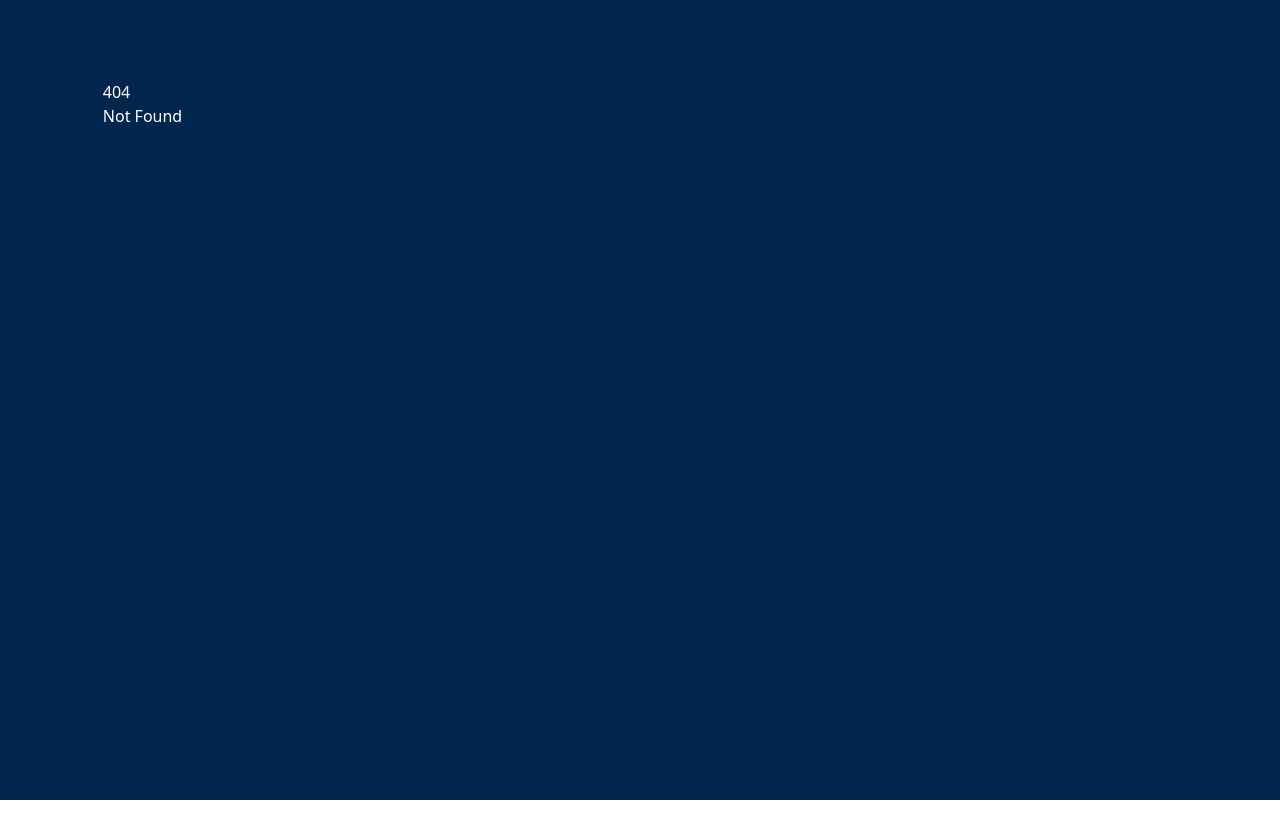
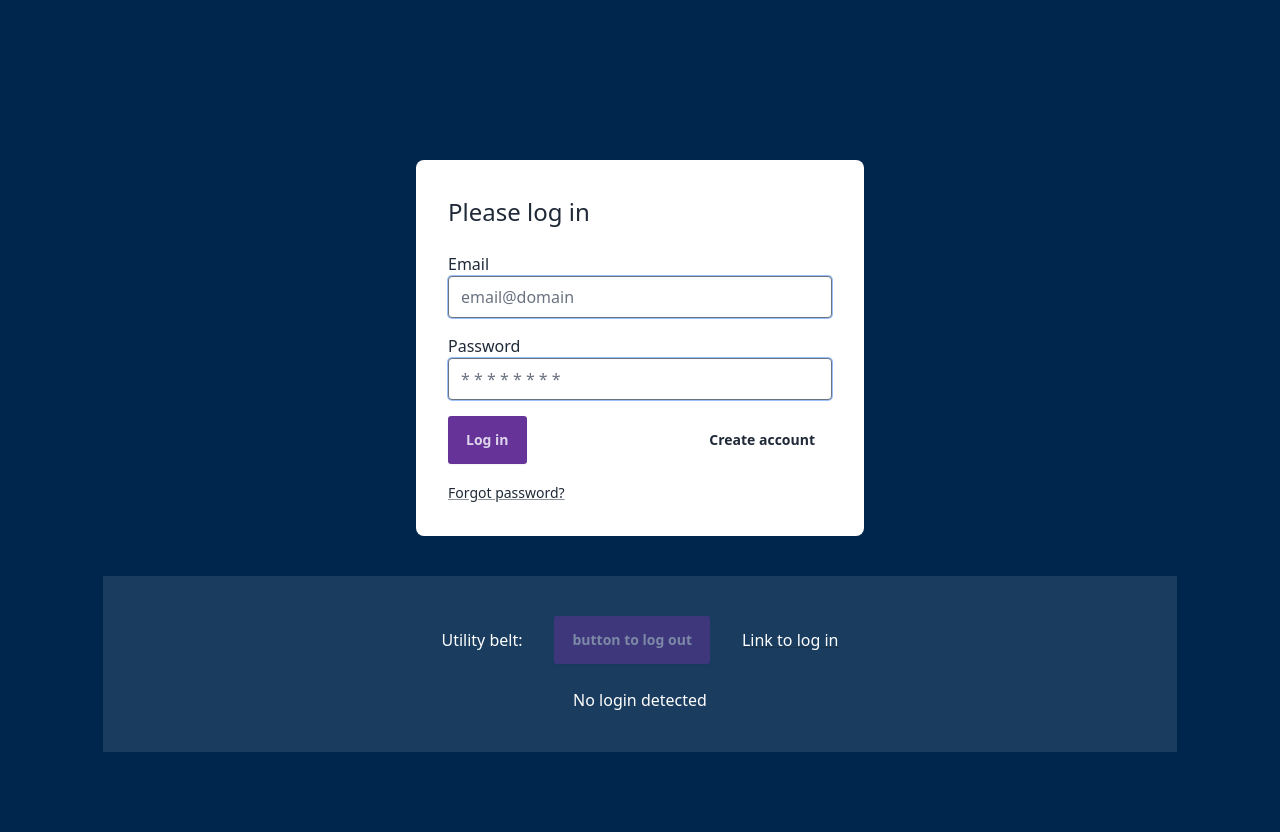
Before and after one commit to michaelsnook/sunlo-sveltekit, a SvelteKit app: page /login in a window 1280 px wide. Before the commit this address had no page. Before the commit the page ends 800 px from the top, so only its background shows below. Built offline with nearby package versions, Linux system fonts and the light colour scheme; no server answers.

Commit message:
Add a working context/state hook

```diff
--- /dev/null
+++ b/src/components/Error.svelte
@@ -0,0 +1,20 @@
+<script>
+	const { children } = $props()
+</script>
+
+<div class="alert alert-error">
+	<svg
+		xmlns="http://www.w3.org/2000/svg"
+		class="stroke-current flex-shrink-0 h-6 w-6"
+		fill="none"
+		viewBox="0 0 24 24"
+	>
+		<path
+			stroke-linecap="round"
+			stroke-linejoin="round"
+			stroke-width={2}
+			d="M10 14l2-2m0 0l2-2m-2 2l-2-2m2 2l2 2m7-2a9 9 0 11-18 0 9 9 0 0118 0z"
+		/>
+	</svg>
+	<div>{@render children()}</div>
+</div>
--- /dev/null
+++ b/src/lib/client/auth-hook.svelte.ts
@@ -0,0 +1,62 @@
+// modified from
+// https://code.build/p/svelte-5-todo-app-with-firebase-X1Tr3J
+
+import { useSharedStore } from './use-shared-store.svelte'
+import { onDestroy, flushSync } from 'svelte'
+import { rune } from './rune.svelte'
+import supabase from '$lib/supabase-client'
+import type { AuthSession } from '@supabase/supabase-js'
+
+export const logout = () => supabase.auth.signOut()
+
+const emptySessionHook = {
+	isLoading: true,
+	data: null,
+	error: null,
+	isAuth: false,
+	uid: '',
+}
+
+const _useSession = () => {
+	const session = rune<{
+		isLoading: boolean
+		data: AuthSession | null
+		error: Error | null
+		isAuth: boolean
+		uid: string
+	}>(emptySessionHook)
+
+	// console.log(`Running this hook listener setup for u`)
+
+	const { data: listener } = supabase.auth.onAuthStateChange((event, newSession) => {
+		console.log(`Firing the auth state changed callback: ${event}`, newSession)
+		if (event !== 'SIGNED_OUT') {
+			flushSync(() => {
+				session.value = {
+					isLoading: false,
+					data: newSession,
+					isAuth: newSession?.user.role === 'authenticated',
+					uid: newSession?.user.id || '',
+					error: null,
+				}
+			})
+			console.log(`flushed sink`, session, session.value, session.value.data)
+
+			if (newSession?.user.id !== session.value.data?.user.id) {
+				// clear local cache maybe?
+			}
+		} else {
+			flushSync(() => {
+				session.value = { ...emptySessionHook, isLoading: false }
+			})
+			console.log(`cleared context and flushed`, session.value)
+		}
+	})
+
+	onDestroy(listener.subscription.unsubscribe)
+
+	return session
+}
+
+export const useSession = (defaultSession: AuthSession | null = null) =>
+	useSharedStore('session', _useSession, defaultSession)
--- /dev/null
+++ b/src/lib/client/rune.svelte.ts
@@ -0,0 +1,15 @@
+// stolen directly from
+// https://code.build/p/svelte-5-todo-app-with-firebase-X1Tr3J
+
+export const rune = <T>(initialValue: T) => {
+	let _rune = $state(initialValue)
+
+	return {
+		get value() {
+			return _rune
+		},
+		set value(v: T) {
+			_rune = v
+		},
+	}
+}
--- /dev/null
+++ b/src/lib/client/use-shared-store.svelte.ts
@@ -0,0 +1,24 @@
+// stolen directly from
+// https://code.build/p/svelte-5-todo-app-with-firebase-X1Tr3J
+
+import { getContext, hasContext, setContext } from 'svelte'
+import { readable, writable } from 'svelte/store'
+import { rune } from './rune.svelte'
+
+export const useSharedStore = <T, A>(name: string, fn: (value?: A) => T, defaultValue?: A) => {
+	if (hasContext(name)) {
+		return getContext<T>(name)
+	}
+	const _value = fn(defaultValue)
+	setContext(name, _value)
+	return _value
+}
+
+// writable store context
+export const useWritable = <T>(name: string, value?: T) => useSharedStore(name, writable, value)
+
+// readable store context
+export const useReadable = <T>(name: string, value: T) => useSharedStore(name, readable, value)
+
+// shared rune
+export const useRune = <T>(name: string, value: T) => useSharedStore(name, rune, value)
--- a/src/lib/index.ts
+++ b/src/lib/index.ts
@@ -1 +1,4 @@
 // place files you want to import through the `$lib` alias in this folder.
+import supabase from './supabase-client'
+
+export { supabase }
--- /dev/null
+++ b/src/routes/(auth)/+layout.svelte
@@ -0,0 +1,7 @@
+<script>
+	const { children } = $props()
+</script>
+
+<div class="w-full max-w-md mx-auto mt-[10cqh]">
+	{@render children()}
+</div>
--- /dev/null
+++ b/src/routes/(auth)/login/+page.svelte
@@ -0,0 +1,12 @@
+<script>
+	import { useSession } from '$lib/client/auth-hook.svelte'
+
+	let _session = useSession()
+	let session = $derived(_session.value)
+	import Form from './Form.svelte'
+</script>
+
+<main class="card-white space-y-4">
+	<h1 class="h3 opactiy-90">Please log in</h1>
+	<Form />
+</main>
--- /dev/null
+++ b/src/routes/(auth)/login/Form.svelte
@@ -0,0 +1,99 @@
+<script lang="ts">
+	import { supabase } from '$lib'
+	import type { AuthError } from '@supabase/supabase-js'
+	import Error from 'components/Error.svelte'
+	import { useSession } from '$lib/client/auth-hook.svelte'
+
+	let _session = useSession()
+	let session = $derived(_session.value)
+
+	type MutationState = {
+		isSubmitting: boolean
+		error?: AuthError
+		isSuccess?: boolean
+	}
+	let login: MutationState = $state({ isSubmitting: false })
+	let formData = $state({ email: '', password: '' })
+
+	async function handleSubmit(event: {
+		preventDefault: Function
+		currentTarget: EventTarget & HTMLFormElement
+	}) {
+		event.preventDefault()
+		login.isSubmitting = true
+
+		const { data, error } = await supabase.auth.signInWithPassword(formData)
+
+		if (error) {
+			login.isSubmitting = false
+			login.error = error
+		} else {
+			login.isSubmitting = false
+			login.isSuccess = true
+		}
+	}
+</script>
+
+{#if session.isAuth}
+	<p>It looks like you're already logged in; are you trying to log in as someone else?</p>
+{/if}
+<form onsubmit={handleSubmit} class="form">
+	<fieldset class="flex flex-col gap-y-4" disabled={login.isSubmitting}>
+		<div>
+			<label for="email">Email</label>
+			<input
+				id="email"
+				name="email"
+				required={true}
+				bind:value={formData.email}
+				pattern="[a-zA-Z0-9.+_-]+@[a-zA-Z0-9-]+\.[a-zA-Z0-9-]+"
+				aria-invalid={!!login.error}
+				class="{login.error ? 'outline-error/60' : ''} s-input"
+				tabindex={1}
+				type="email"
+				placeholder="email@domain"
+			/>
+		</div>
+		<div>
+			<p>
+				<label for="password">Password</label>
+			</p>
+			<input
+				id="password"
+				name="password"
+				required={true}
+				bind:value={formData.password}
+				aria-invalid={!!login.error}
+				class="{login.error ? 'outline-error/70' : ''} s-input"
+				tabindex={2}
+				type="password"
+				placeholder="* * * * * * * *"
+			/>
+		</div>
+		<div class="flex flex-row justify-between">
+			<button
+				tabindex={3}
+				class="btn btn-primary"
+				type="submit"
+				disabled={login.isSubmitting}
+				aria-disabled={login.isSubmitting}
+			>
+				Log in
+			</button>
+			<a tabindex={4} href="/signup" class="btn btn-ghost"> Create account </a>
+		</div>
+		{#if login.error}
+			<Error>
+				Problem logging in:
+				{#if login.error.name === 'AuthApiError'}
+					Check your username and password?
+				{:else}
+					{JSON.stringify(login.error)}
+				{/if}
+			</Error>
+		{/if}
+		<p>
+			<a href="/forgot-password" class="s-link text-sm"> Forgot password? </a>
+		</p>
+	</fieldset>
+</form>
--- a/src/routes/+layout.svelte
+++ b/src/routes/+layout.svelte
@@ -1,8 +1,30 @@
-<script>
+<script lang="ts">
 	import 'globals.css'
+	import { supabase } from '$lib'
+	import { useSession } from '$lib/client/auth-hook.svelte'
+	let _session = useSession()
+	let session = $derived(_session.value)
 	let { children } = $props()
 </script>
 
 <div class="@container w-full max-w-[1100px] min-h-screen py-20 mx-auto px-[1%]">
 	{@render children()}
+
+	<footer class="py-10 mt-10 space-y-6 bg-base-100/10">
+		<div class="w-app flex flex-row gap-8 justify-center place-items-center">
+			<span>Utility belt:</span>
+			<button
+				type="button"
+				class="btn btn-primary {!session.isAuth && 'opacity-50'}"
+				onclick={() => supabase.auth.signOut()}>button to log out</button
+			>
+			<a
+				class="s-link link decoration-base-content/50 hover:decoration-base-content cursor-pointer"
+				href="/login">Link to log in</a
+			>
+		</div>
+		<p class="w-app text-center">
+			{#if session.isAuth}Logged in{:else}No login detected{/if}
+		</p>
+	</footer>
 </div>
--- a/svelte.config.js
+++ b/svelte.config.js
@@ -1,4 +1,5 @@
-import adapter from '@sveltejs/adapter-auto'
+import adapter from '@sveltejs/adapter-static'
+
 import { vitePreprocess } from '@sveltejs/vite-plugin-svelte'
 
 /** @type {import('@sveltejs/kit').Config} */
@@ -9,16 +10,20 @@ const config = {
 	compilerOptions: { runes: true },
 
 	kit: {
-		// adapter-auto only supports some environments, see https://kit.svelte.dev/docs/adapter-auto for a list.
-		// If your environment is not supported, or you settled on a specific environment, switch out the adapter.
-		// See https://kit.svelte.dev/docs/adapters for more information about adapters.
-		adapter: adapter(),
+		adapter: adapter({
+			pages: 'build',
+			assets: 'build',
+			fallback: undefined,
+			precompress: false,
+			strict: true,
+		}),
 		alias: {
 			components: './src/components',
 			'globals.css': './src/globals.css',
-			images: './src/images'
-		}
-	}
+			images: './src/images',
+			routes: './src/routes',
+		},
+	},
 }
 
 export default config
```
Also changed, not shown: src/routes/+layout.server.js (deleted), 1 other file (tests, documents, lock files or other folders).
